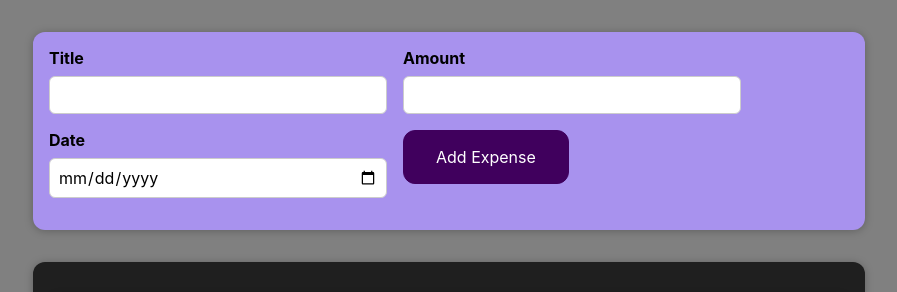
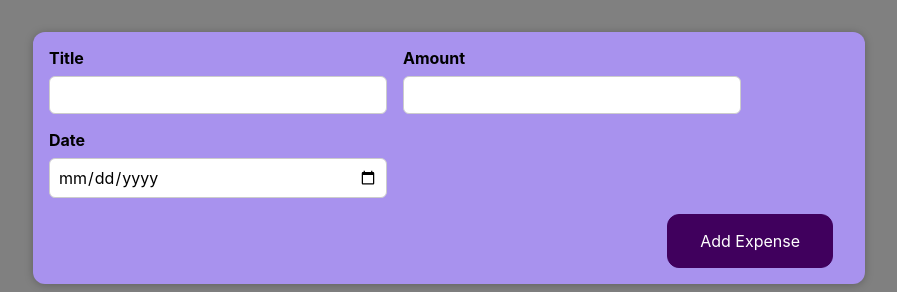
Before and after one commit to yaswanth23/react-complete-guide, a React (Create React App) app: page / in a window 1280 px wide. Shown: the top 292 px of the page, without its empty margins (191-1088 px from the left). Built offline with nearby package versions, Linux system fonts and the light colour scheme.

Commit message:
button missplace

```diff
--- a/src/components/NewExpense/ExpenseForm.js
+++ b/src/components/NewExpense/ExpenseForm.js
@@ -17,9 +17,9 @@ const ExpenseForm = () => {
           <label>Date</label>
           <input type="date" min="2021-01-01" max="2022-12-31" />
         </div>
-        <div className="new-expense__actions">
-          <button type="submit">Add Expense</button>
-        </div>
+      </div>
+      <div className="new-expense__actions">
+        <button type="submit">Add Expense</button>
       </div>
     </form>
   );
```
